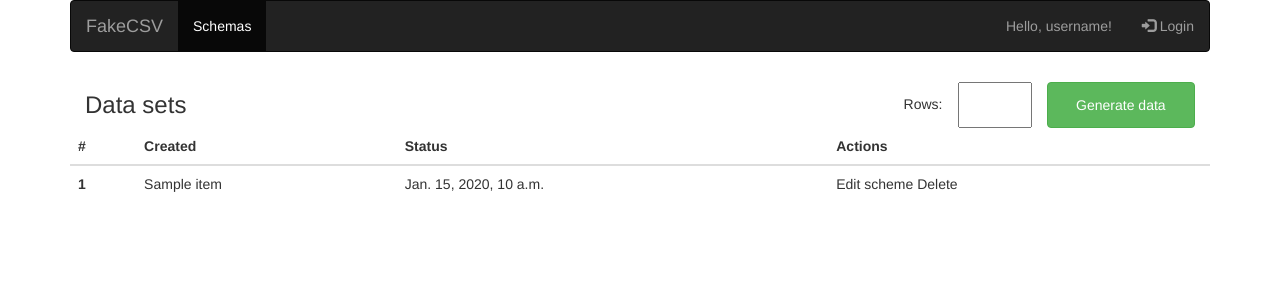
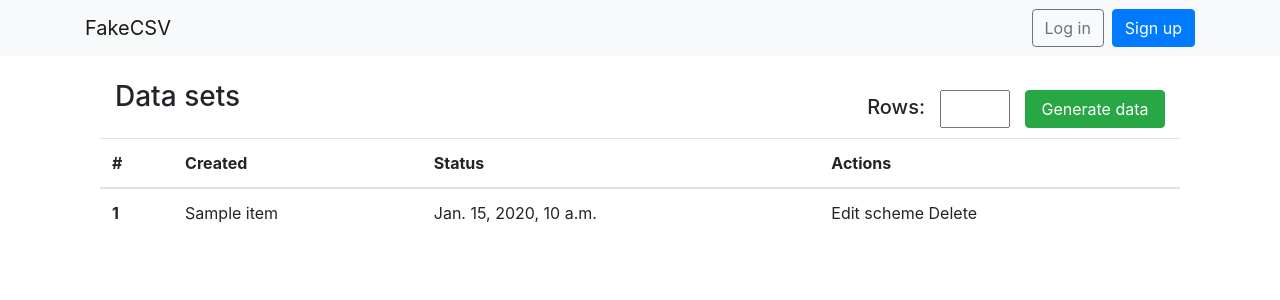
Before and after one commit to sergiishevchenko/csv-generator, a Django app: template generator/templates/edit_schema.html in a window 1280 px wide. Shown: the top 300 px of the page. Run offline with Django 3.2, Linux system fonts and the light colour scheme; the template is opened without the code that fills it: most values are stand-ins (such as "Sample title", 1, 10 or a date in 2020); some libraries are stand-ins or nearby versions.

Commit message:
template

```diff
--- a/generator/templates/edit_schema.html
+++ b/generator/templates/edit_schema.html
@@ -1,31 +1,8 @@
-<!DOCTYPE html>
-<html lang="en">
+{% extends 'base.html' %}
 
-<head>
-  <title>Edit schema</title>
-  <meta charset="utf-8">
-  <meta name="viewport" content="width=device-width, initial-scale=1">
-  <link rel="stylesheet" href="https://maxcdn.bootstrapcdn.com/bootstrap/3.4.1/css/bootstrap.min.css">
-  <script src="https://ajax.googleapis.com/ajax/libs/jquery/3.5.1/jquery.min.js"></script>
-  <script src="https://maxcdn.bootstrapcdn.com/bootstrap/3.4.1/js/bootstrap.min.js"></script>
-</head>
-
+{% block content %}
 <div class="container">
-  <nav class="navbar navbar-inverse">
-    <div class="container-fluid">
-      <div class="navbar-header">
-        <a class="navbar-brand" href="#">FakeCSV</a>
-      </div>
-      <ul class="nav navbar-nav">
-        <li class="active"><a href="#">Schemas</a></li>
-      </ul>
-      <ul class="nav navbar-nav navbar-right">
-        <li><a>Hello, username!</a></li>
-        <li><a href="#"><span class="glyphicon glyphicon-log-in"></span> Login</a></li>
-      </ul>
-    </div>
-  </nav>
-  <div style="display: flex; justify-content: space-between;">
+  <div style="display: flex; justify-content: space-between; margin-bottom: 10px;">
     <h3 class="col-md-4">Data sets</h3>
     <div class="col-md-5" style="display: flex; justify-content: flex-end;">
         <h5 style="padding-top: 15px; margin-right: 15px;">Rows:</h5>
@@ -54,5 +31,4 @@
     </tbody>
   </table>
 </div>
-
-</html>
+{% endblock %}
```
